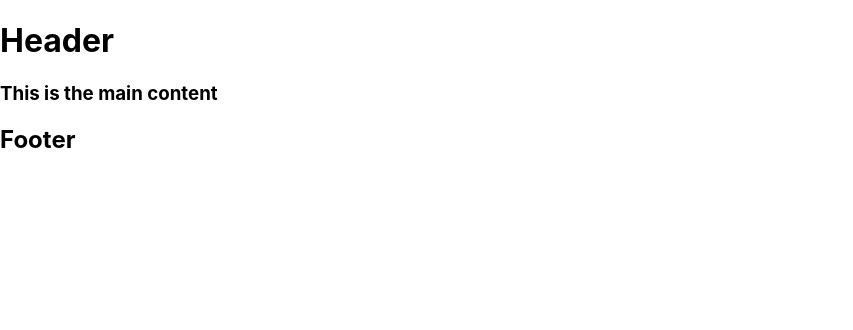
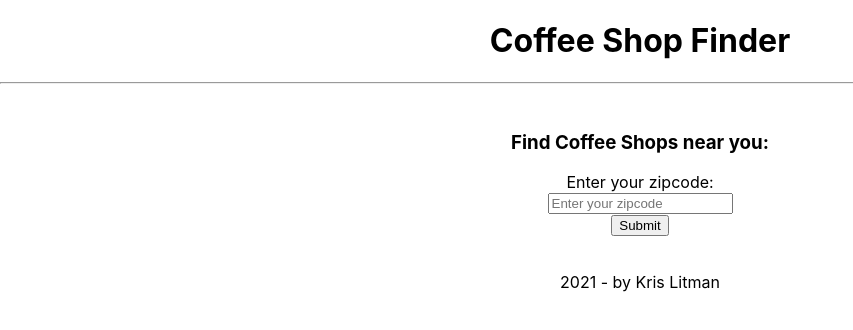
Before and after one commit to krislitman/coffee_shop_finder_fe, a React (Create React App) app: page / in a window 1280 px wide. Shown: the top 330 px of the page, without its empty margins (0-853 px from the left). Built offline with nearby package versions, Linux system fonts and the light colour scheme.

Commit message:
Added form for adding in zipcode

```diff
--- a/src/App.js
+++ b/src/App.js
@@ -6,17 +6,11 @@ import MainContent from './components/mainContent'
 
 class App extends React.Component {
   render() {
-
-    function newAlert() {
-      return(
-        alert('You clicked the footer')
-      )
-    }
     return(
       <React.Fragment>
         <Header />
-        <MainContent />
-        <Footer alert={newAlert}/>
+          <MainContent />
+        <Footer />
       </React.Fragment>
     )
   }
--- a/src/components/footer.js
+++ b/src/components/footer.js
@@ -4,10 +4,8 @@ class Footer extends Component {
   render() {
     return (
             <React.Fragment>
-              <h2 onClick={this.props.alert}>
-                 Footer
-              </h2>
-              <h4>{this.props.message}</h4>
+            <br></br>
+              <p align='center'>2021 - by Kris Litman</p>
             </React.Fragment>
     )
   }
--- a/src/components/header.js
+++ b/src/components/header.js
@@ -4,7 +4,7 @@ class Header extends React.Component {
    render() {
       return(
          <React.Fragment>
-            <h1>Header</h1>
+            <h1 align="center">Coffee Shop Finder</h1>
          </React.Fragment>
       )
    }
--- a/src/components/mainContent.js
+++ b/src/components/mainContent.js
@@ -1,10 +1,23 @@
 import React from 'react'
+import ZipcodeForm from './zipcodeForm'
 
 class MainContent extends React.Component {
   render(){
     return(
       <React.Fragment>
-        <h3>This is the main content</h3>
+        <hr></hr><br></br>
+
+        <h3 align="center">Find Coffee Shops near you: </h3>
+
+        <ZipcodeForm />
+
+        {/* <div align="center" >
+          <input type="text" placeholder="Enter your zipcode" id="location" />
+        <br></br><br></br>
+          <button type="submit" id="submit">Find Coffee Shops</button>
+        </div>
+
+        <br></br> */}
       </React.Fragment>
     )
   }
--- /dev/null
+++ b/src/components/zipcodeForm.js
@@ -0,0 +1,17 @@
+import React from 'react'
+
+class ZipcodeForm extends React.Component {
+  render() {
+    return (
+      <React.Fragment>
+        <form align="center">
+          <label for='zipcode'>Enter your zipcode:</label><br></br>
+          <input type='text' id='zipcode' placeholder='Enter your zipcode' /><br></br>
+          <input type='submit' value='Submit'/>
+        </form>
+      </React.Fragment>
+    )
+  }
+}
+
+export default ZipcodeForm
```
